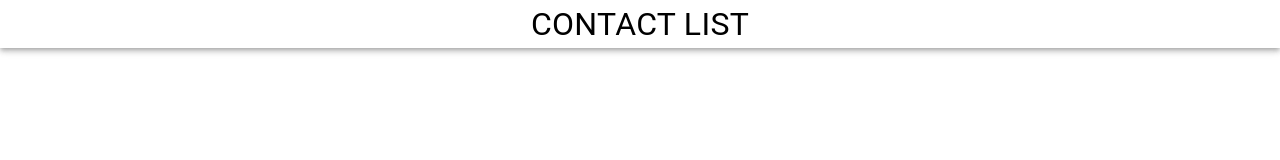
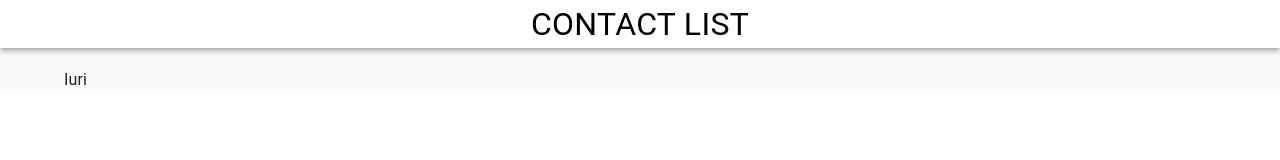
Before and after one commit to iurimp91/contact-list, a React (Create React App) app: page /contact in a window 1280 px wide. Before the commit this address had no page. Shown: the top 160 px of the page. Built offline with nearby package versions, Linux system fonts and the light colour scheme.

Commit message:
feat: create contact page route

```diff
--- a/src/App.tsx
+++ b/src/App.tsx
@@ -1,6 +1,7 @@
 import { Routes, Route } from "react-router-dom";
 import { AppBar, Typography, Box, Container } from "@mui/material";
 import Home from "./pages/Home";
+import ContactPage from "./pages/ContactPage";
 
 function App(): JSX.Element {
   return (
@@ -20,6 +21,7 @@ function App(): JSX.Element {
       <Container sx={{ mt: "20px" }}>
         <Routes>
           <Route path="/" element={<Home />} />
+          <Route path="/contact" element={<ContactPage />} />
         </Routes>
       </Container>
     </Box>
--- /dev/null
+++ b/src/pages/ContactPage.tsx
@@ -0,0 +1,9 @@
+import { Box } from "@mui/material";
+
+export default function ContactPage(): JSX.Element {
+  return (
+    <Box>
+      Iuri
+    </Box>
+  );
+}
```
